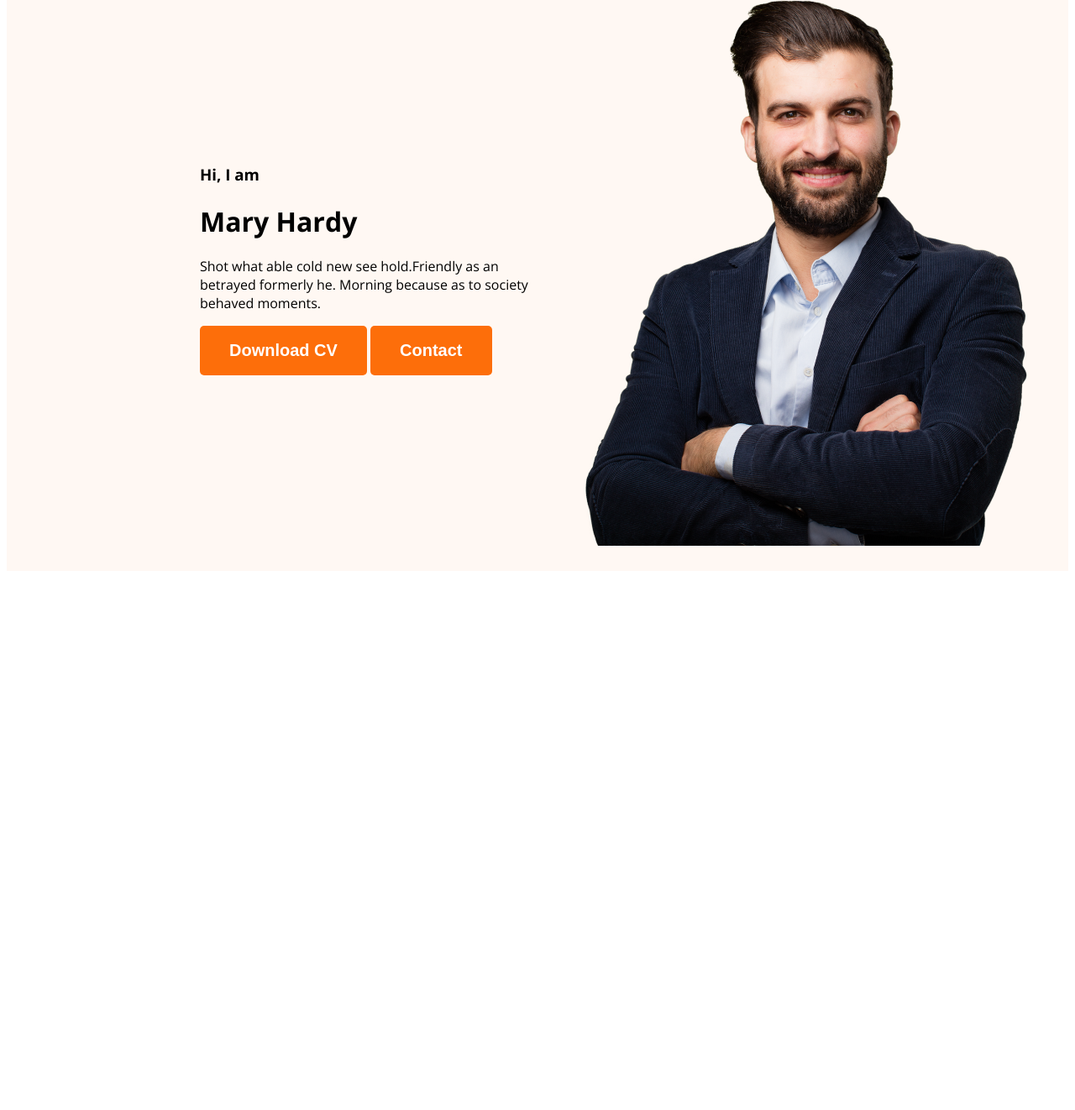
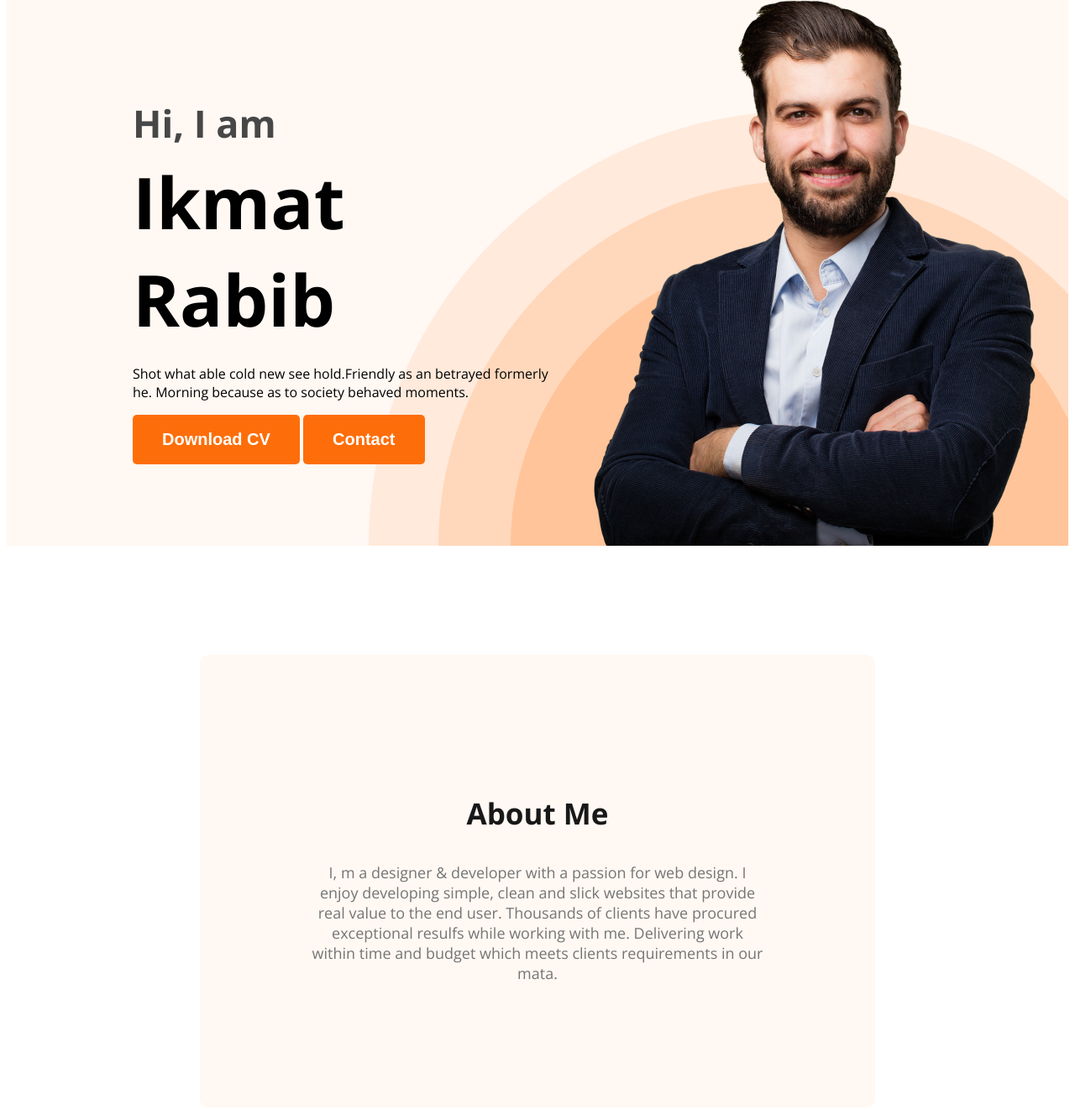
Before and after one commit to ikmat-rabib/web-dev-portfolio-, a plain HTML site: page index.html in a window 1280 px wide. Shown: the part 215-1537 px from the top of the page at 84% size. Before the commit the page ends 903 px from the top, so only its background shows below. Drawn offline with nearby package versions, Linux system fonts and the light colour scheme.

Commit message:
created about section

```diff
--- a/index.html
+++ b/index.html
@@ -1,14 +1,16 @@
 <!DOCTYPE html>
 <html lang="en">
+
 <head>
     <meta charset="UTF-8">
     <meta name="viewport" content="width=device-width, initial-scale=1.0">
     <title>Web Dev Portfolio</title>
     <link rel="preconnect" href="https://fonts.googleapis.com">
-<link rel="preconnect" href="https://fonts.gstatic.com" crossorigin>
-<link href="https://fonts.googleapis.com/css2?family=Open+Sans:wght@400;700;800&display=swap" rel="stylesheet">
+    <link rel="preconnect" href="https://fonts.gstatic.com" crossorigin>
+    <link href="https://fonts.googleapis.com/css2?family=Open+Sans:wght@400;700;800&display=swap" rel="stylesheet">
     <link rel="stylesheet" href="styles/main.css">
 </head>
+
 <body>
     <header class="header">
         <nav>
@@ -21,9 +23,10 @@
         </nav>
         <div class="banner">
             <div class="banner-content">
-                <h3 class="banner-greeting">Hi, I  am</h3>
-                <h1 class="banner-title">Mary Hardy</h1>
-                <P>Shot what able cold new see hold.Friendly as an betrayed formerly he. Morning because as to society behaved moments.</P>
+                <h3 class="banner-greeting">Hi, I am</h3>
+                <h1 class="banner-title">Ikmat Rabib</h1>
+                <P class="banner-description">Shot what able cold new see hold.Friendly as an betrayed formerly he.
+                    Morning because as to society behaved moments.</P>
                 <button class="btn-nav">Download CV</button>
                 <button class="btn-nav">Contact</button>
             </div>
@@ -31,10 +34,14 @@
         </div>
     </header>
     <main>
-
+        <section class="about">
+            <h3 class="section-title">About Me</h3>
+            <p class="section-description">I, m a designer & developer with a passion for web design. I enjoy developing simple, clean and slick websites that provide real value to the end user. Thousands of clients have procured exceptional resulfs while working with me. Delivering work within time and budget which meets clients requirements in our mata.</p>
+        </section>
     </main>
     <footer>
 
     </footer>
 </body>
+
 </html>
--- a/styles/main.css
+++ b/styles/main.css
@@ -7,14 +7,25 @@ body {
     color: #FD6E0A;
 }
 
+.section-title {
+    color: #181818;
+    text-align: center;
+    font-size: 35px;
+    font-weight: 700;
+}
 
+.section-description {
+    color: #757575;
+    text-align: center;
+    font-size: 18px;
+}
 
 /* nav styles */
 nav {
     display: flex;
     justify-content: space-between;
     align-items: center;
-    margin: 0 200px;
+
 }
 
 /* nav title style */
@@ -22,12 +33,14 @@ nav {
     color: #181818;
     font-size: 45px;
     font-weight: 800;
+    margin-left: 150px;
 }
 
 
 nav>ul {
     display: flex;
     align-items: center;
+    margin-right: 230px;
 }
 
 nav li {
@@ -61,12 +74,18 @@ nav a {
 
 .header {
     background-color: #FFF8F3;
+    background-image: url('../images/header_bg.png');
+    background-repeat: no-repeat;
+    background-position: bottom right;
+
+
 }
 
 .banner {
-    padding: 30px 40px 30px 230px;
+    padding: 30px 30px 0px 150px;
     display: flex;
     align-items: center;
+    justify-content: space-between;
 }
 
 .banner .pro-pic {
@@ -74,3 +93,31 @@ nav a {
     height: 676px;
     flex-shrink: 0;
 }
+
+.banner-greeting {
+    font-size: 45px;
+    color: #474747;
+    margin-bottom: 0px;
+}
+
+.banner-title {
+    font-size: 85px;
+    font-weight: 700;
+    margin-top: 5px;
+    margin-bottom: 20px;
+}
+
+.banner-content {
+    max-width: 585px;
+    ;
+}
+
+
+/* about section */
+
+.about {
+    padding: 130px;
+    border-radius: 10px;
+    background: #FFF8F3;
+    margin: 130px 230px;
+}
```
